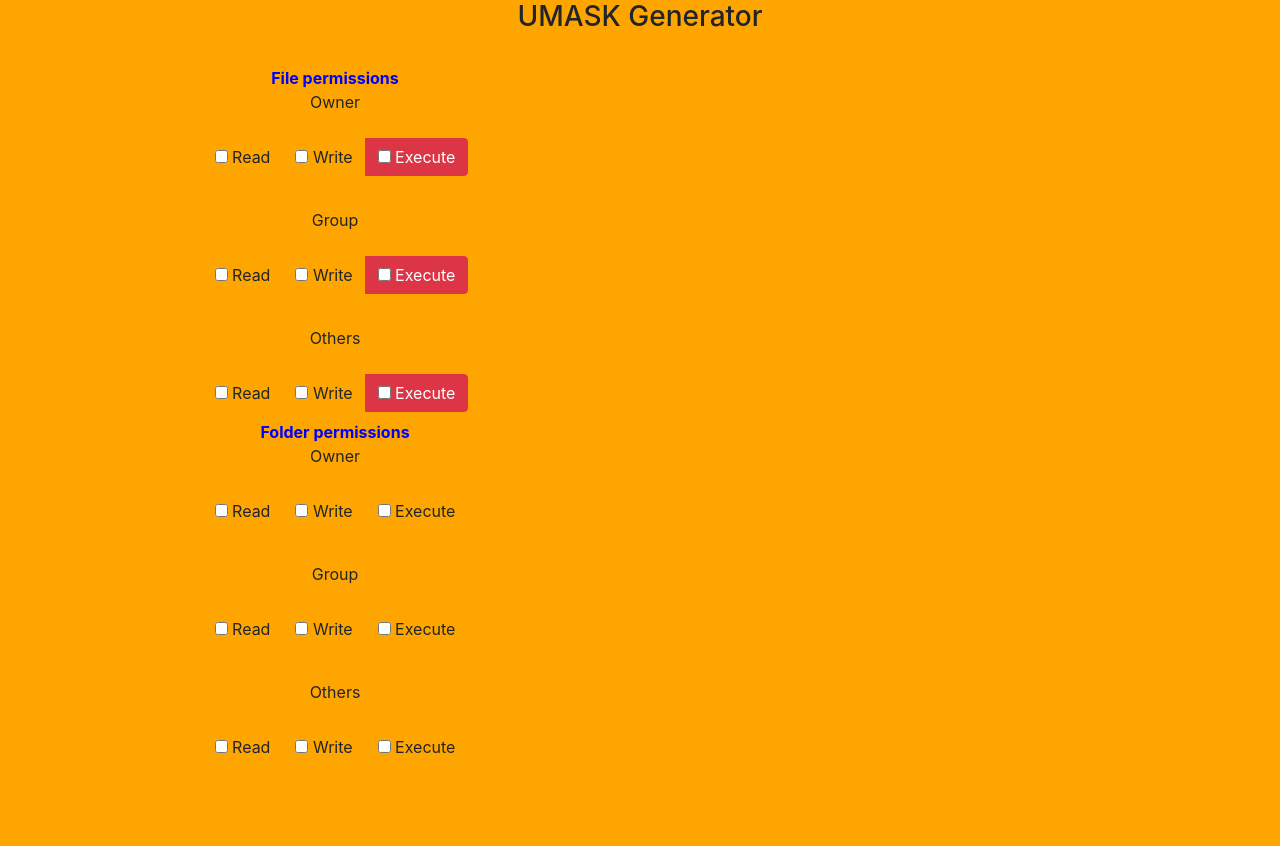
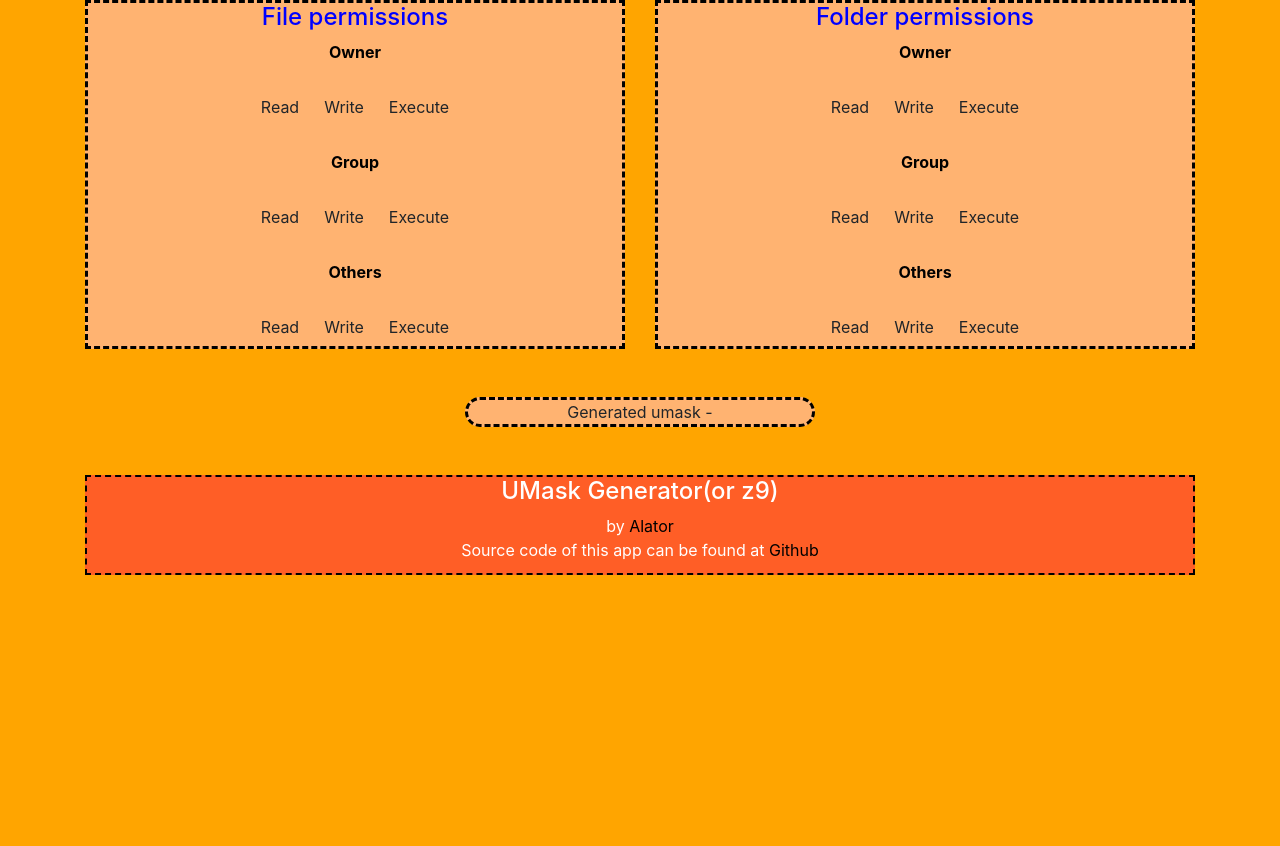
Before and after one commit to alator21/z9, a website built with Parcel: page src/index.html in a window 1280 px wide. After the commit the page ends 800 px from the top, so only its background shows below. Built offline with nearby package versions, Linux system fonts and the light colour scheme.

Commit message:
Migrate to typescript complete. Better layout

```diff
--- a/src/UMask.ts
+++ b/src/UMask.ts
@@ -101,4 +101,8 @@ export class UMask {
 		}
 		return FolderPermissions.fromCombinedPermissions(folderCombinedPermissions);
 	}
+
+	public prettyPrint():string{
+		return this.value.join('');
+	}
 }
--- a/src/index.html
+++ b/src/index.html
@@ -1,187 +1,201 @@
 <!DOCTYPE html>
-<html>
+<html lang="en">
 
 <head>
     <title>z9</title>
-    <!-- Favicon -->
-    <link rel='icon' href='https://alator21.github.io/assets/favicon/generic/summer.png' type='image/x-icon' />
-    <!-- Favicon -->
-    <!-- Bootstrap & jQuery -->
-    <link rel='stylesheet' type='text/css' href='https://alator21.github.io/assets/byLibrary/bootstrap/css/bootstrap.min.css'>
-    <script type='text/javascript' src='https://alator21.github.io/assets/byLibrary/bootstrap/jquery.min.js'></script>
-    <script type='text/javascript' src='https://alator21.github.io/assets/byLibrary/bootstrap/js/bootstrap.min.js'></script>
-    <!-- Bootstrap & jQuery -->
-    <!-- Font Awesome -->
-    <link rel='stylesheet' type='text/css' href='https://alator21.github.io/assets/byLibrary/font-awesome/css/font-awesome.min.css'>
-    <!-- Font Awesome -->
-    <!-- Custom Libraries -->
+    <link rel='icon' href='assets/img/icons8-scuba-mask-64.png' type='image/x-icon'/>
+    <link rel="stylesheet" href="https://stackpath.bootstrapcdn.com/bootstrap/4.3.1/css/bootstrap.min.css"
+          integrity="sha384-ggOyR0iXCbMQv3Xipma34MD+dH/1fQ784/j6cY/iJTQUOhcWr7x9JvoRxT2MZw1T" crossorigin="anonymous">
     <link rel="stylesheet" type="text/css" href="lib/style.css">
-    <script src='logic.ts'></script>
-    <!-- Custom Libraries -->
-    <style type="text/css">
-    </style>
 </head>
 
 <body>
-<div class='container-fluid'>
-    <div class='col-md-12 text-center'>
-        <div class='text-center'>
-            <h3>
-                UMASK Generator
-            </h3>
+<div class="container">
+    <div class="row">
+        <div class='col'>
+            <div id='filePermissions' class='text-center'>
+                <div>
+                    <div class='title'>
+                        <h4>File permissions</h4>
                     </div>
-        <br>
-        <div class='col-md-6' id='filePermissions'>
-            <div class='text-center'>
-                    <span class='t1'>
-                    File permissions
-                </span>
-                <br>
-                <span class='title'>
+                </div>
+                <div>
+                    <span class='subtitle'>
                         Owner
                     </span>
                 </div>
                 <br>
-            <div class="btn-group" data-toggle="buttons">
-                <label class="btn btn-default" id="inlineCheckbox10" data-group='owner' data-permission='read' data-type-file>
-                    <input type="checkbox" autocomplete="off" >
-                    <span>Read</span>
-                </label>
+                <div class="btn-group">
+                    <span class="btn" id="inlineCheckbox10" data-group='owner' data-permission='read' data-type-file>
+                        Read
+                    </span>
 
-                <label class="btn btn-default" id="inlineCheckbox11" data-group='owner' data-permission='write' data-type-file>
-                    <input type="checkbox" autocomplete="off" >
-                    <span>Write</span>
-                </label>
-                <label class="btn btn-danger" id="inlineCheckbox12" data-group='owner' data-permission='execute' data-type-file data-disabled>
-                    <input type="checkbox" autocomplete="off" >
-                    <span>Execute</span>
-                </label>
+                    <span class="btn" id="inlineCheckbox11" data-group='owner' data-permission='write' data-type-file>
+                        Write
+                    </span>
+
+                    <span class="btn" id="inlineCheckbox12" data-group='owner' data-permission='execute' data-type-file
+                          data-disabled>
+                        Execute
+                    </span>
                 </div>
                 <br><br>
                 <div class='text-center'>
-                    <span class='title'>
+                    <span class='subtitle'>
                         Group
                     </span>
                 </div>
                 <br>
 
                 <div class="btn-group" data-toggle="buttons">
-                <label class="btn btn-default" id="inlineCheckbox13" data-group='group' data-permission='read' data-type-file>
-                    <input type="checkbox" autocomplete="off" >
-                    <span>Read</span>
-                </label>
+                     <span class="btn" id="inlineCheckbox13" data-group='group' data-permission='read' data-type-file>
+                        Read
+                    </span>
 
-                <label class="btn btn-default" id="inlineCheckbox14" data-group='group' data-permission='write' data-type-file>
-                    <input type="checkbox" autocomplete="off" >
-                    <span>Write</span>
-                </label>
-                <label class="btn btn-danger" id="inlineCheckbox15" data-group='group' data-permission='execute' data-type-file data-disabled>
-                    <input type="checkbox" autocomplete="off" >
-                    <span>Execute</span>
-                </label>
+                    <span class="btn" id="inlineCheckbox14" data-group='group' data-permission='write' data-type-file>
+                        Write
+                    </span>
+
+                    <span class="btn" id="inlineCheckbox15" data-group='group' data-permission='execute' data-type-file
+                          data-disabled>
+                        Execute
+                    </span>
                 </div>
                 <br><br>
                 <div class='text-center'>
-                    <span class='title'>
+                    <span class='subtitle'>
                         Others
                     </span>
                 </div>
                 <br>
 
                 <div class="btn-group" data-toggle="buttons">
-                <label class="btn btn-default" id="inlineCheckbox16" data-group='others' data-permission='read' data-type-file>
-                    <input type="checkbox" autocomplete="off" >
-                    <span>Read</span>
-                </label>
+                    <span class="btn" id="inlineCheckbox16" data-group='others' data-permission='read' data-type-file>
+                        Read
+                    </span>
 
-                <label class="btn btn-default" id="inlineCheckbox17" data-group='others' data-permission='write' data-type-file>
-                    <input type="checkbox" autocomplete="off" >
-                    <span>Write</span>
-                </label>
-                <label class="btn btn-danger" id="inlineCheckbox18" data-group='others' data-permission='execute' data-type-file data-disabled>
-                    <input type="checkbox" autocomplete="off" >
-                    <span>Execute</span>
-                </label>
+                    <span class="btn" id="inlineCheckbox17" data-group='others' data-permission='write' data-type-file>
+                        Write
+                    </span>
+
+                    <span class="btn" id="inlineCheckbox18" data-group='others' data-permission='execute' data-type-file
+                          data-disabled>
+                        Execute
+                    </span>
                 </div>
             </div>
-        <div class='col-md-6' id='folderPermissions'>
-            <div class='text-center'>
-                    <span class='t1'>
-                        Folder permissions
-                    </span>
-                <br>
-                <span class='title'>
+        </div>
+
+        <div class='col'>
+            <div id='folderPermissions' class='text-center'>
+                <div>
+                    <div class='title'>
+                        <h4>Folder permissions</h4>
+                    </div>
+                </div>
+                <div>
+                    <span class='subtitle'>
                         Owner
                     </span>
                 </div>
                 <br>
                 <div class="btn-group" data-toggle="buttons">
-                <label class="btn btn-default" id="inlineCheckbox1" data-group='owner' data-permission='read' data-type-folder>
-                    <input type="checkbox" autocomplete="off" >
-                    <span>Read</span>
-                </label>
+                    <span class="btn" id="inlineCheckbox1" data-group='owner' data-permission='read' data-type-folder>
+                        Read
+                    </span>
 
-                <label class="btn btn-default" id="inlineCheckbox2" data-group='owner' data-permission='write' data-type-folder>
-                    <input type="checkbox" autocomplete="off" >
-                    <span>Write</span>
-                </label>
-                <label class="btn btn-default" id="inlineCheckbox3" data-group='owner' data-permission='execute' data-type-folder>
-                    <input type="checkbox" autocomplete="off" >
-                    <span>Execute</span>
-                </label>
+                    <span class="btn" id="inlineCheckbox2" data-group='owner' data-permission='write' data-type-folder>
+                        Write
+                    </span>
+
+                    <span class="btn" id="inlineCheckbox3" data-group='owner' data-permission='execute'
+                          data-type-folder>
+                        Execute
+                    </span>
                 </div>
                 <br><br>
                 <div class='text-center'>
-                    <span class='title'>
+                    <span class='subtitle'>
                         Group
                     </span>
                 </div>
                 <br>
                 <div class="btn-group" data-toggle="buttons">
-                <label class="btn btn-default" id="inlineCheckbox4" data-group='group' data-permission='read' data-type-folder>
-                    <input type="checkbox" autocomplete="off" >
-                    <span>Read</span>
-                </label>
+                    <span class="btn" id="inlineCheckbox4" data-group='group' data-permission='read' data-type-folder>
+                        Read
+                    </span>
 
-                <label class="btn btn-default" id="inlineCheckbox5" data-group='group' data-permission='write' data-type-folder>
-                    <input type="checkbox" autocomplete="off" >
-                    <span>Write</span>
-                </label>
-                <label class="btn btn-default" id="inlineCheckbox6" data-group='group' data-permission='execute' data-type-folder>
-                    <input type="checkbox" autocomplete="off" >
-                    <span>Execute</span>
-                </label>
+                    <span class="btn" id="inlineCheckbox5" data-group='group' data-permission='write' data-type-folder>
+                        Write
+                    </span>
+
+                    <span class="btn" id="inlineCheckbox6" data-group='group' data-permission='execute'
+                          data-type-folder>
+                        Execute
+                    </span>
                 </div>
-
                 <br><br>
                 <div class='text-center'>
-                    <span class='title'>
+                    <span class='subtitle'>
                         Others
                     </span>
                 </div>
                 <br>
                 <div class="btn-group" data-toggle="buttons">
-                <label class="btn btn-default" id="inlineCheckbox7" data-group='others' data-permission='read' data-type-folder>
-                    <input type="checkbox" autocomplete="off" >
-                    <span>Read</span>
-                </label>
+                     <span class="btn" id="inlineCheckbox7" data-group='others' data-permission='read' data-type-folder>
+                        Read
+                    </span>
 
-                <label class="btn btn-default" id="inlineCheckbox8" data-group='others' data-permission='write' data-type-folder>
-                    <input type="checkbox" autocomplete="off" >
-                    <span>Write</span>
-                </label>
-                <label class="btn btn-default" id="inlineCheckbox9" data-group='others' data-permission='execute' data-type-folder>
-                    <input type="checkbox" autocomplete="off" >
-                    <span>Execute</span>
-                </label>
-            </div>
-            <br><br><br><br>
-        </div>
-        <div id='results'>
+                    <span class="btn" id="inlineCheckbox8" data-group='others' data-permission='write' data-type-folder>
+                        Write
+                    </span>
+
+                    <span class="btn" id="inlineCheckbox9" data-group='others' data-permission='execute'
+                          data-type-folder>
+                        Execute
+                    </span>
                 </div>
             </div>
 
         </div>
+    </div>
+    <div class="row">
+        <div class="col">
+            <br><br>
+        </div>
+    </div>
+    <div class="row justify-content-center">
+        <div class="col-4">
+            <div id="results" class="text-center">Generated umask <span id="resultsUMask">-</span></div>
+        </div>
+    </div>
+    <div class="row">
+        <div class="col">
+            <br><br>
+        </div>
+    </div>
+    <div class="row">
+        <div class="col">
+            <div id="acknowledgements" class="text-center">
+                <h4>UMask Generator(or z9)</h4>
+                by <a href="https://github.com/alator21">Alator</a>
+                <br>
+                Source code of this app can be found at <a
+                    href="https://github.com/alator21/z9">Github</a>
+            </div>
+        </div>
+    </div>
+</div>
+<script src="https://code.jquery.com/jquery-3.3.1.slim.min.js"
+        integrity="sha384-q8i/X+965DzO0rT7abK41JStQIAqVgRVzpbzo5smXKp4YfRvH+8abtTE1Pi6jizo"
+        crossorigin="anonymous"></script>
+<script src="https://cdnjs.cloudflare.com/ajax/libs/popper.js/1.14.7/umd/popper.min.js"
+        integrity="sha384-UO2eT0CpHqdSJQ6hJty5KVphtPhzWj9WO1clHTMGa3JDZwrnQq4sF86dIHNDz0W1"
+        crossorigin="anonymous"></script>
+<script src="https://stackpath.bootstrapcdn.com/bootstrap/4.3.1/js/bootstrap.min.js"
+        integrity="sha384-JjSmVgyd0p3pXB1rRibZUAYoIIy6OrQ6VrjIEaFf/nJGzIxFDsf4x0xIM+B07jRM"
+        crossorigin="anonymous"></script>
+<script src='logic.ts'></script>
 </body>
 
 </html>
--- a/src/lib/style.css
+++ b/src/lib/style.css
@@ -1,9 +1,47 @@
-
 body {
     background-color: orange;
 }
 
-.t1 {
+.title {
     color: blue;
     font-weight: bold;
+    display: inline-block;
 }
+
+.subtitle {
+    color: black;
+    font-weight: bold;
+}
+
+#filePermissions, #folderPermissions {
+    background-color: #ffb371;
+    border: 3px dashed black;
+}
+
+[data-disabled] {
+    cursor: not-allowed;
+}
+
+.turnedOn {
+    background-color: white;
+    border: 2px dashed green;
+}
+
+#results{
+    background-color: #ffb371;
+    height:30px;
+    border: 3px dashed black;
+    border-radius: 15px;
+}
+
+#acknowledgements{
+    background-color: #ff5e26;
+    height:100px;
+    border: 2px dashed black;
+    color:white;
+}
+
+a{
+    text-decoration: none;
+    color: black;
+}
```
Also changed, not shown: src/logic.ts (+43 -25 lines), src/assets/img/icons8-scuba-mask-64.png (added). Lines whose indentation alone changed are shown as unchanged.
